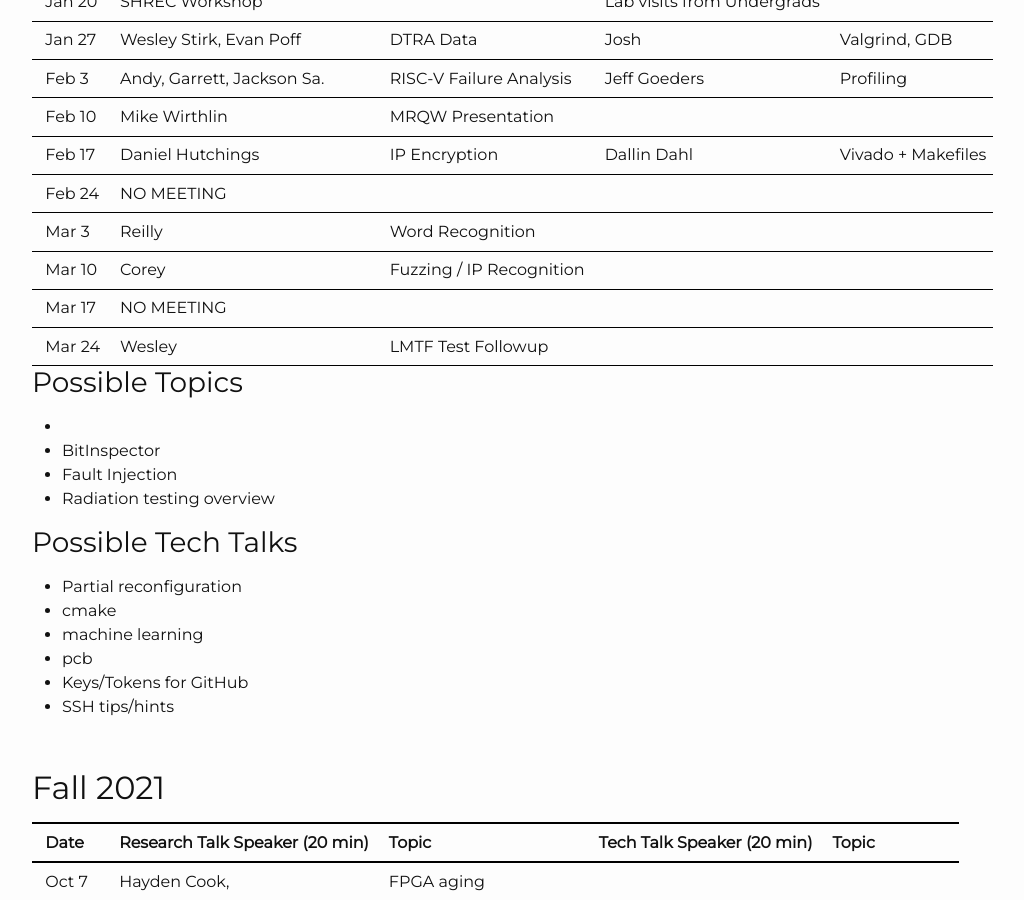
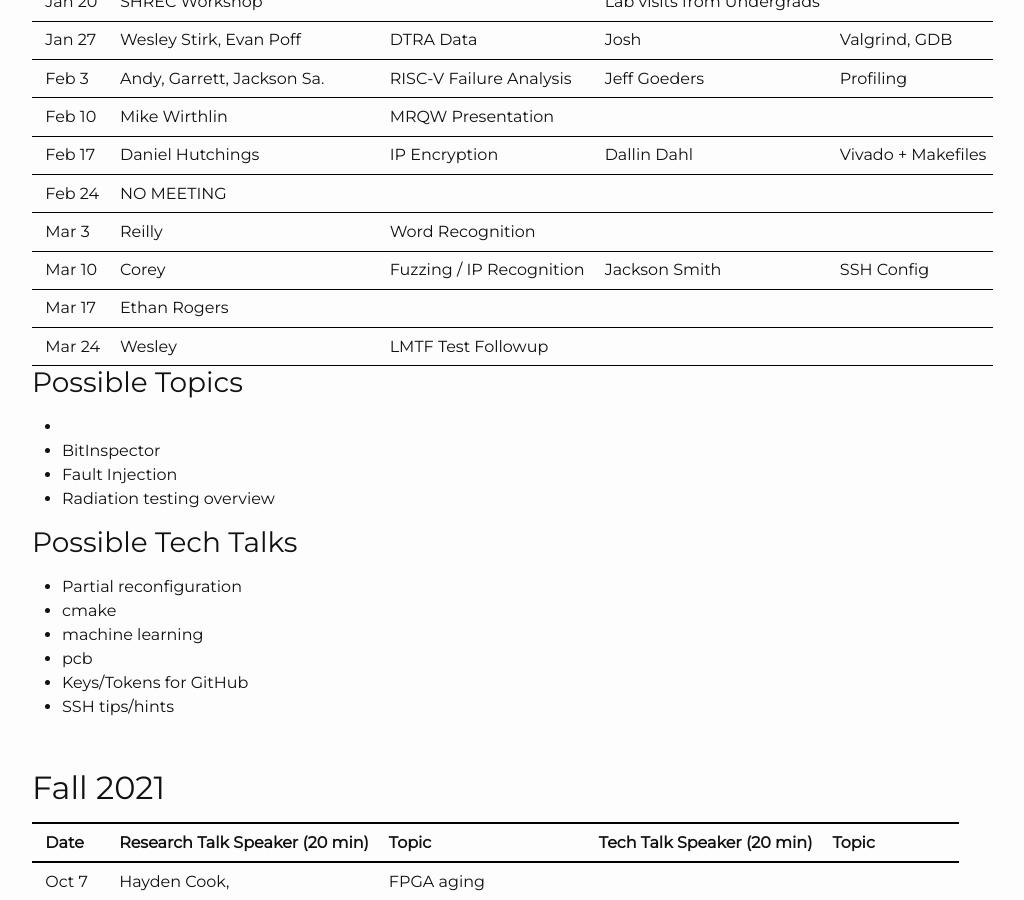
Before and after one commit to byuccl/byuccl.github.io, a Jekyll site: the page built from pages/schedule.md, in a window 1280 px wide and 900 px high, scrolled down 390 px. Shown: the whole window, without its empty margins (53-1077 px from the left). Built offline with Jekyll 4.4.1, drawn with Linux system fonts in a browser that asks for light colours; nearby versions of some CDN libraries.

Commit message:
update schedule
Signed-off-by: Jeff Goeders <jeff.goeders@gmail.com>

```diff
--- a/pages/schedule.md
+++ b/pages/schedule.md
@@ -18,8 +18,8 @@ title: Schedule
 | Feb 17    | Daniel Hutchings                  | IP Encryption             | Dallin Dahl                   | Vivado + Makefiles |
 | Feb 24    | NO MEETING                        |
 | Mar 3     | Reilly                            | Word Recognition
-| Mar 10    | Corey                             | Fuzzing / IP Recognition  |
-| Mar 17    | NO MEETING
+| Mar 10    | Corey                             | Fuzzing / IP Recognition  | Jackson Smith                 | SSH Config
+| Mar 17    | Ethan Rogers                      |
 | Mar 24    | Wesley                            | LMTF Test Followup        |
 
 
```
